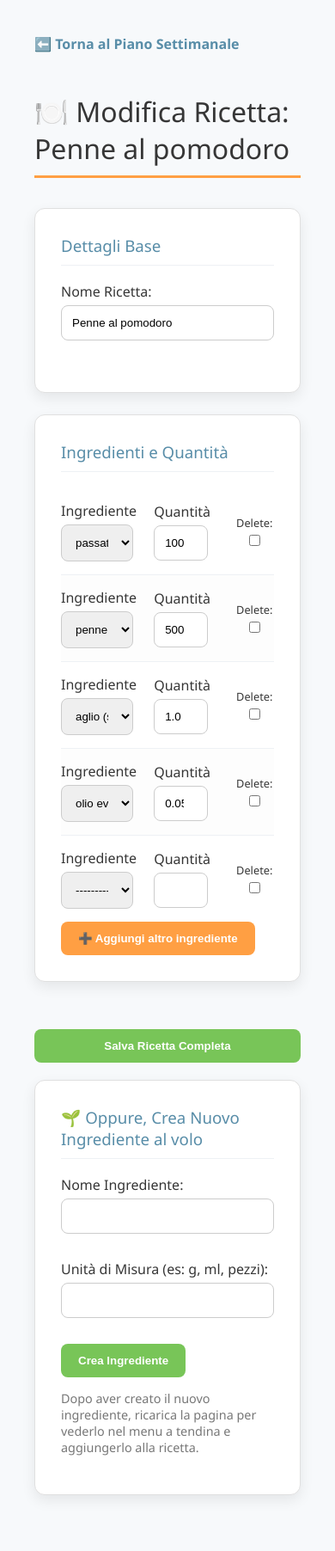
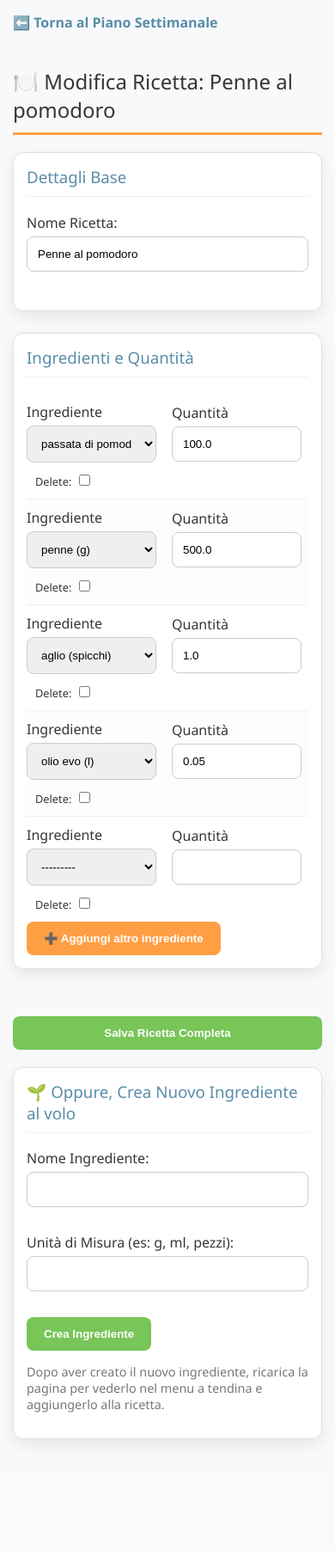
Before and after one commit to maurobeltrami/meal_planner, a Django app: page /recipe/1/ in a window 390 px wide. Shown: the whole page at 86% size. After the commit the page ends 1714 px from the top, so only its background shows below. Run offline with Django 5.2, Linux system fonts and the light colour scheme; data comes from the database, SQL or seed files in the repository.

Commit message:
responsive

```diff
--- a/core/static/core/style.css
+++ b/core/static/core/style.css
@@ -304,3 +301,83 @@ input:focus {
 .delete-checkbox label {
     font-size: 0.8em;
 }
+
+/* ------------------------------------------------------------------- */
+/* 📱 MEDIA QUERIES (Design Mobile) */
+/* ------------------------------------------------------------------- */
+
+@media (max-width: 600px) {
+
+    /* 1. Reset Margini/Padding Globali */
+    body {
+        padding: 15px;
+    }
+
+    h1 {
+        font-size: 1.5em;
+        margin-bottom: 20px;
+    }
+
+    /* 2. Layout Griglia Settimanale (weekly_plan.html) */
+    .grid-container {
+        display: block;
+        border: none;
+        box-shadow: none;
+        overflow-x: auto;
+        width: 650px;
+        /* Larghezza fissa per forzare lo scroll orizzontale */
+    }
+
+    .header,
+    .cell {
+        padding: 10px 8px;
+        font-size: 0.85em;
+        white-space: nowrap;
+    }
+
+    /* 3. Layout Tre Azioni Rapide */
+    .forms-container {
+        grid-template-columns: 1fr;
+        gap: 15px;
+        margin: 20px auto;
+        width: 100%;
+    }
+
+    .big-link {
+        padding: 20px;
+        flex-direction: row;
+        justify-content: flex-start;
+    }
+
+    .big-link i {
+        font-size: 1.8em;
+        margin-bottom: 0;
+        margin-right: 15px;
+    }
+
+    .big-link strong {
+        font-size: 1.1em;
+        margin-top: 0;
+        text-align: left;
+    }
+
+    .big-link small {
+        display: none;
+    }
+
+    /* 4. Layout Formset Ingredienti (recipe_detail.html) */
+    .formset-row {
+        grid-template-columns: 1fr 1fr;
+        gap: 10px;
+        padding: 10px 0;
+    }
+
+    .delete-checkbox {
+        grid-column: 1 / span 2;
+        text-align: left;
+    }
+
+    .form-section {
+        padding: 15px;
+    }
+}
```
Also changed, not shown: other parts of core/static/core/style.css (+4 -7 lines).
